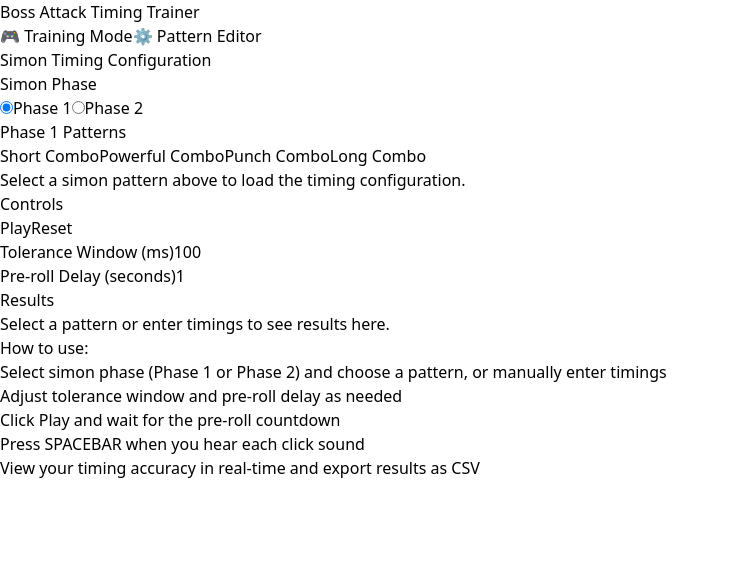
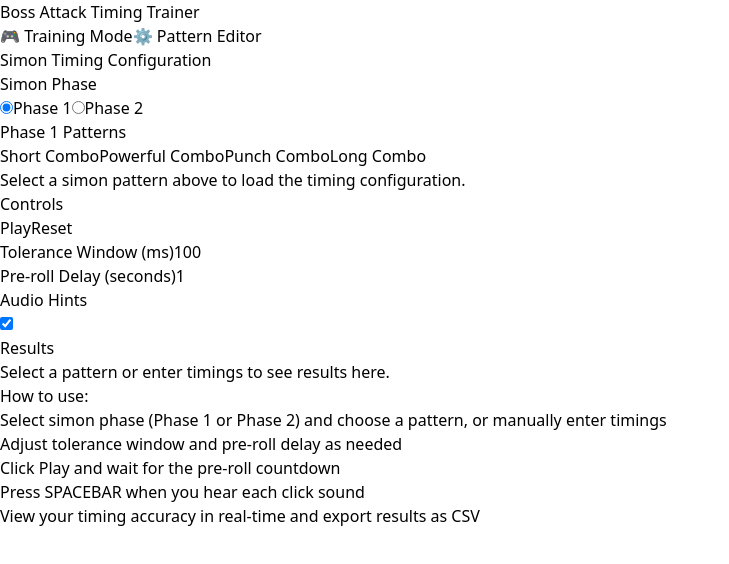
Before and after one commit to Assaf-Alon/attack-timing-trainer, a React (Vite) app: page / in a window 1280 px wide. Shown: the top 564 px of the page, without its empty margins (0-729 px from the left). Built offline with nearby package versions, Linux system fonts and the light colour scheme.

Commit message:
Audio hint disableC

```diff
--- a/src/components/Controls.tsx
+++ b/src/components/Controls.tsx
@@ -98,6 +98,42 @@ export function Controls({
             className="w-full p-2 border border-gray-300 rounded"
           />
         </div>
+
+        <div className="flex items-center justify-between">
+          <span className="text-sm font-medium text-gray-700">
+            Audio Hints
+          </span>
+          <div className="relative">
+            <input
+              type="checkbox"
+              checked={options.audioHintEnabled}
+              onChange={(e) =>
+                onOptionsChange({
+                  ...options,
+                  audioHintEnabled: e.target.checked,
+                })
+              }
+              className="sr-only"
+              id="audio-hint-toggle"
+            />
+            <label
+              htmlFor="audio-hint-toggle"
+              className={`block w-11 h-6 rounded-full p-1 cursor-pointer transition-colors duration-200 ease-in-out ${
+                options.audioHintEnabled
+                  ? 'bg-green-500'
+                  : 'bg-gray-300'
+              }`}
+            >
+              <div
+                className={`w-4 h-4 bg-white rounded-full shadow-md transform transition-transform duration-200 ease-in-out ${
+                  options.audioHintEnabled
+                    ? 'translate-x-5'
+                    : 'translate-x-0'
+                }`}
+              />
+            </label>
+          </div>
+        </div>
       </div>
     </div>
   );
--- a/src/components/SimonSimulator.tsx
+++ b/src/components/SimonSimulator.tsx
@@ -14,6 +14,7 @@ export function SimonSimulator() {
   const [options, setOptions] = useState<PlaybackOptions>({
     toleranceMs: 100,
     preRollSeconds: 1.0,
+    audioHintEnabled: true,
   });
 
   const videoRef = useRef<HTMLVideoElement>(null);
--- a/src/hooks/usePlayback.ts
+++ b/src/hooks/usePlayback.ts
@@ -63,7 +63,9 @@ export function usePlayback(events: Event[], options: PlaybackOptions) {
         adjustedTime >= event.time &&
         !playedEventsRef.current.has(event.id)
       ) {
-        playClick();
+        if (options.audioHintEnabled) {
+          playClick();
+        }
         playedEventsRef.current.add(event.id);
       }
     });
--- a/src/types.ts
+++ b/src/types.ts
@@ -13,6 +13,7 @@ export type Press = {
 export type PlaybackOptions = {
   toleranceMs: number;
   preRollSeconds: number;
+  audioHintEnabled: boolean;
 }
 
 export type PlaybackState = {
```
